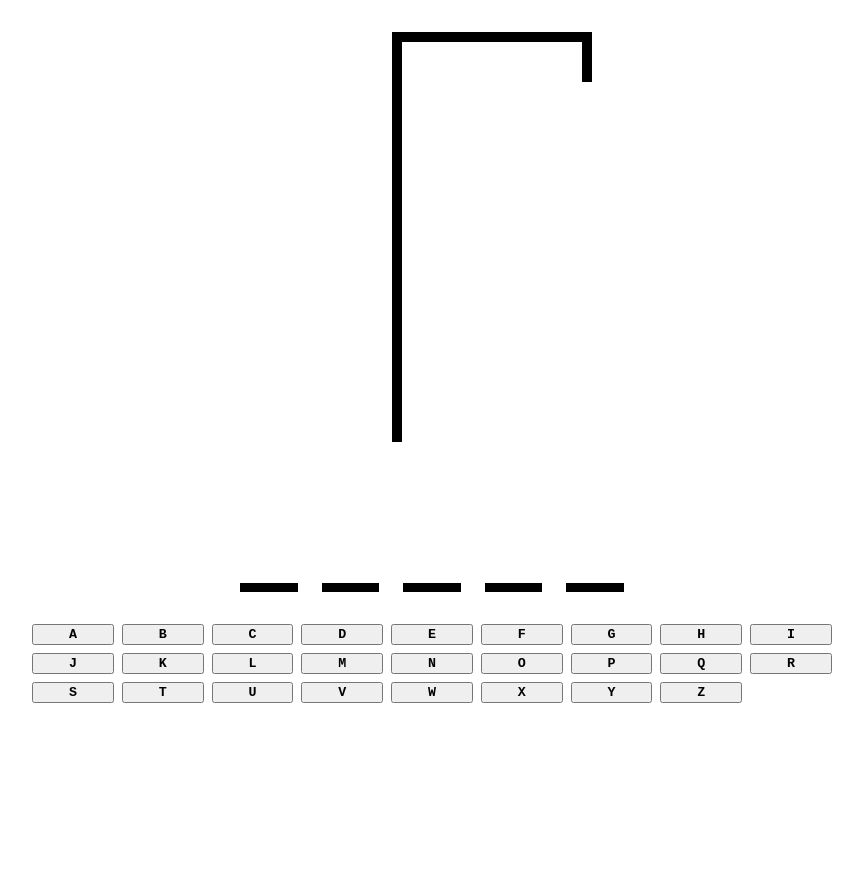
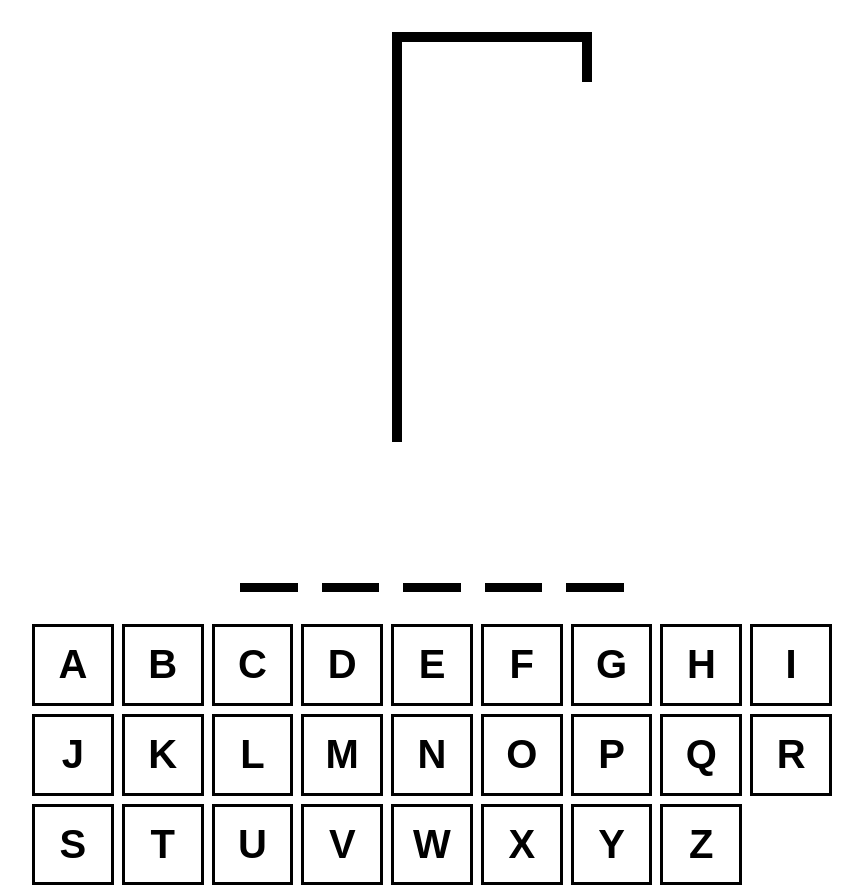
Before and after one commit to Kristina-Van/gallows-game, a React (Create React App) app: page / in a window 1280 px wide. Shown: the whole page, without its empty margins (208-1071 px from the left). Before the commit the page ends 800 px from the top, so only its background shows below. Built offline with nearby package versions, Linux system fonts and the light colour scheme.

Commit message:
updated gallows game

```diff
--- a/src/App.tsx
+++ b/src/App.tsx
@@ -13,15 +13,11 @@ function App() {
     const wrongLetters = guessLetters.filter(letter => !wordGuess.includes(letter));
 
     const addGuessLetter = useCallback((letter: string) => {
-        if (guessLetters.includes(letter))
+        if (guessLetters.includes(letter)) return
             setGuessLetters(currentLetters => [...currentLetters, letter])
     }, [guessLetters])
 
-    // function addGuessedLetter(letter: string) {
-    //   if (guessLetters.includes(letter))
-    //         return
-    //     setGuessLetters(currentLetters => [...currentLetters, letter])
-    // }
+
 
     useEffect(() => {
         const handler = (e: KeyboardEvent) => {
--- /dev/null
+++ b/src/components/Keyboard.module.css
@@ -0,0 +1,22 @@
+.btn {
+    width: 100%;
+    border: 3px solid black;
+    background: none;
+    aspect-ratio: 1 / 1;
+    font-size: 2.5rem;
+    text-transform: uppercase;
+    padding: .5rem;
+    font-weight: bold;
+    cursor: pointer;
+    color: black;
+}
+
+.btn.active {
+    background-color: hsl(200, 100%, 50%);
+    color: white;
+}
+
+.btn:hover:not(:disabled),
+.btn:focus:not(:disabled) {
+    background-color: hsl(200, 100%, 75%);
+}
--- a/src/components/Keyboard.tsx
+++ b/src/components/Keyboard.tsx
@@ -1,3 +1,6 @@
+import {keyboard} from "@testing-library/user-event/dist/keyboard";
+import styles from "./Keyboard.module.css";
+
 const keys = [
     "a",
     "b",
@@ -40,15 +43,13 @@ export function Keyboard({activeLetters, inactiveLetters, addGuessLetter}: Keybo
             gap: ".5rem",
         }}>
             {keys.map((key) => {
+                const isActive = activeLetters.includes(key);
+                const isInActive = inactiveLetters.includes(key);
                 return (
                     <button onClick={() => addGuessLetter(key)}
-                        style={{
-                        fontSize: "2 rem",
-                        fontWeight: "bold",
-                        textTransform: "uppercase",
-                        fontFamily: "monospace",
-                        cursor: "pointer",
-                    }}
+                            className={`${styles.btn} ${isActive ? styles.active : ''}
+                            ${isInActive ? styles.inactive : ''}`}
+                            disabled={isActive || isInActive}
                             key={key}>{key}</button>
                 )
             })}
```
